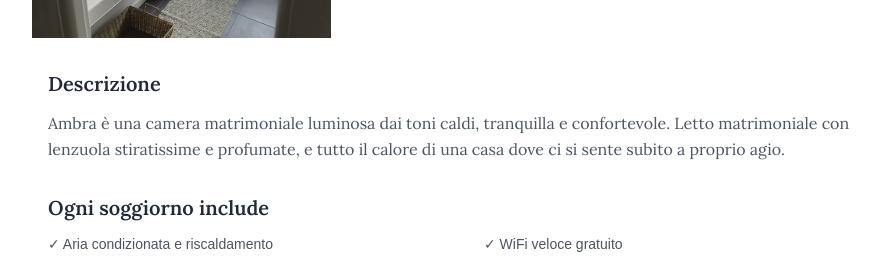
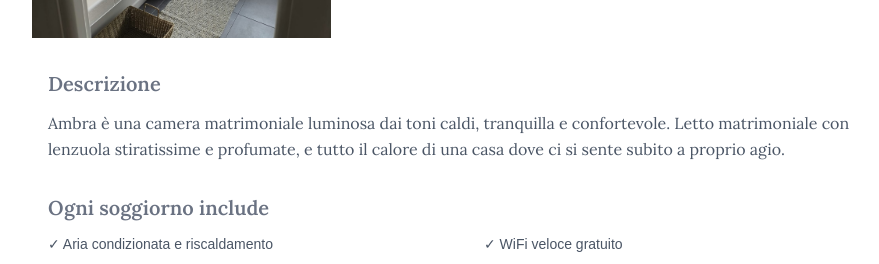
Before and after one commit to CasaAnia/sito-casaania, a Next.js app: page /camere/ambra in a window 1280 px wide. Shown: the part 1704-1968 px from the top of the page, without its empty margins (160-1039 px from the left). Built offline with nearby package versions, Linux system fonts and the light colour scheme.

Commit message:
Camere: Descrizione e Ogni soggiorno include in gray-500

```diff
--- a/app/camere/allegra/page.tsx
+++ b/app/camere/allegra/page.tsx
@@ -74,7 +74,7 @@ export default function CameraAllegra() {
         </div>
 
         <div className="mb-8">
-          <h2 style={{ fontFamily: "'Lora', serif" }} className="text-xl font-semibold mb-3 text-gray-800">Descrizione</h2>
+          <h2 style={{ fontFamily: "'Lora', serif" }} className="text-xl font-semibold mb-3 text-gray-500">Descrizione</h2>
           <p style={{ fontFamily: "'Lora', serif" }} className="text-gray-600 leading-relaxed mb-3">
             Allegra è una camera matrimoniale comoda e luminosa, con bagno privato all'interno della stanza.
             Letto matrimoniale con lenzuola stiratissime e profumate, tutto il calore di una casa dove ci si sente subito a proprio agio.
@@ -85,7 +85,7 @@ export default function CameraAllegra() {
         </div>
 
         <div className="mb-8">
-          <h2 style={{ fontFamily: "'Lora', serif" }} className="text-xl font-semibold mb-3 text-gray-800">Ogni soggiorno include</h2>
+          <h2 style={{ fontFamily: "'Lora', serif" }} className="text-xl font-semibold mb-3 text-gray-500">Ogni soggiorno include</h2>
           <ul className="grid grid-cols-1 sm:grid-cols-2 gap-2 text-sm text-gray-600">
             {[
               '✓ Aria condizionata e riscaldamento',
--- a/app/camere/ambra/page.tsx
+++ b/app/camere/ambra/page.tsx
@@ -73,7 +73,7 @@ export default function CameraAmbra() {
         </div>
 
         <div className="mb-8">
-          <h2 style={{ fontFamily: "'Lora', serif" }} className="text-xl font-semibold mb-3 text-gray-800">Descrizione</h2>
+          <h2 style={{ fontFamily: "'Lora', serif" }} className="text-xl font-semibold mb-3 text-gray-500">Descrizione</h2>
           <p style={{ fontFamily: "'Lora', serif" }} className="text-gray-600 leading-relaxed mb-3">
             Ambra è una camera matrimoniale luminosa dai toni caldi, tranquilla e confortevole.
             Letto matrimoniale con lenzuola stiratissime e profumate, e tutto il calore di una casa dove ci si sente subito a proprio agio.
@@ -81,7 +81,7 @@ export default function CameraAmbra() {
         </div>
 
         <div className="mb-8">
-          <h2 style={{ fontFamily: "'Lora', serif" }} className="text-xl font-semibold mb-3 text-gray-800">Ogni soggiorno include</h2>
+          <h2 style={{ fontFamily: "'Lora', serif" }} className="text-xl font-semibold mb-3 text-gray-500">Ogni soggiorno include</h2>
           <ul className="grid grid-cols-1 sm:grid-cols-2 gap-2 text-sm text-gray-600">
             {[
               '✓ Aria condizionata e riscaldamento',
--- a/app/camere/lena/page.tsx
+++ b/app/camere/lena/page.tsx
@@ -76,7 +76,7 @@ export default function CameraLena() {
         </div>
 
         <div className="mb-8">
-          <h2 style={{ fontFamily: "'Lora', serif" }} className="text-xl font-semibold mb-3 text-gray-800">Descrizione</h2>
+          <h2 style={{ fontFamily: "'Lora', serif" }} className="text-xl font-semibold mb-3 text-gray-500">Descrizione</h2>
           <p style={{ fontFamily: "'Lora', serif" }} className="text-gray-600 leading-relaxed mb-3">
             Lena è la camera più grande di Casa Ania — spaziosa, luminosa, con tutto lo spazio che serve anche quando si è in più persone.
             Letto matrimoniale con lenzuola stiratissime e profumate, e tutto il calore di una casa dove ci si sente subito a proprio agio.
@@ -92,7 +92,7 @@ export default function CameraLena() {
         </div>
 
         <div className="mb-8">
-          <h2 style={{ fontFamily: "'Lora', serif" }} className="text-xl font-semibold mb-3 text-gray-800">Ogni soggiorno include</h2>
+          <h2 style={{ fontFamily: "'Lora', serif" }} className="text-xl font-semibold mb-3 text-gray-500">Ogni soggiorno include</h2>
           <ul className="grid grid-cols-1 sm:grid-cols-2 gap-2 text-sm text-gray-600">
             {[
               '✓ Bagno privato esterno (esclusivo)',
--- a/app/camere/singola/page.tsx
+++ b/app/camere/singola/page.tsx
@@ -74,7 +74,7 @@ export default function CameraSingola() {
         </div>
 
         <div className="mb-8">
-          <h2 style={{ fontFamily: "'Lora', serif" }} className="text-xl font-semibold mb-3 text-gray-800">Descrizione</h2>
+          <h2 style={{ fontFamily: "'Lora', serif" }} className="text-xl font-semibold mb-3 text-gray-500">Descrizione</h2>
           <p style={{ fontFamily: "'Lora', serif" }} className="text-gray-600 leading-relaxed mb-3">
             Amelia è la camera più piccola di Casa Ania — compatta, raccolta, ma curatissima in ogni dettaglio.
             Letto singolo con lenzuola stiratissime e profumate, bagno privato, e tutto il calore di una casa dove ci si sente subito a proprio agio.
@@ -90,7 +90,7 @@ export default function CameraSingola() {
         </div>
 
         <div className="mb-8">
-          <h2 style={{ fontFamily: "'Lora', serif" }} className="text-xl font-semibold mb-3 text-gray-800">Ogni soggiorno include</h2>
+          <h2 style={{ fontFamily: "'Lora', serif" }} className="text-xl font-semibold mb-3 text-gray-500">Ogni soggiorno include</h2>
           <ul className="grid grid-cols-1 sm:grid-cols-2 gap-2 text-sm text-gray-600">
             {[
               '✓ Bagno privato',
```
